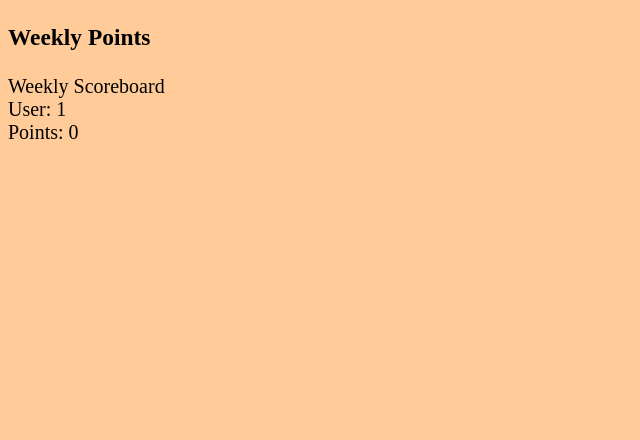
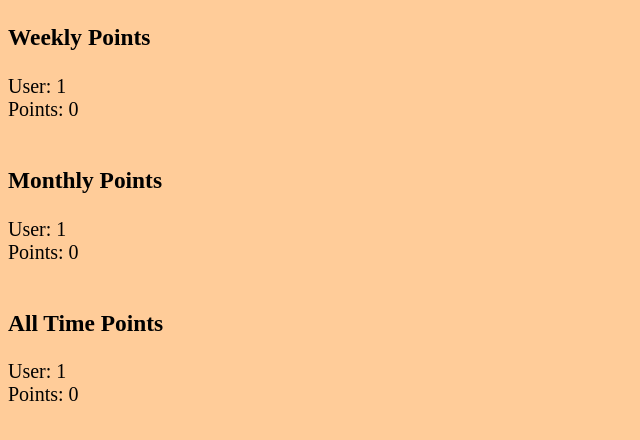
Before and after one commit to EricKnudsen256/IT202Repo, a PHP site: page /home.php in a window 1280 px wide. Shown: the part 142-582 px from the top of the page, without its empty margins (0-640 px from the left). Run offline with PHP 8.4, Linux system fonts and the light colour scheme; tables that the repository leaves empty or names only in its code hold one stand-in row (values such as "Sample post"); data that the repository does not hold is empty; a stand-in replaces the project's code that opens the database connection.

Commit message:
Final Commit for milestone 4

```diff
--- a/project/home.php
+++ b/project/home.php
@@ -12,9 +12,24 @@ if (isset($_SESSION["user"]) && isset($_SESSION["user"]["email"])) {
 <?php
 
     $currentTime = date('Y-m-d H:i:s');
-    $oneWeekAgo = strtotime("-1 month");
+    $oneWeekAgo = date('Y-m-d H:i:s', strtotime("-7 days"));
     $db = getDB();
-    $stmt = $db->prepare("SELECT user_id, sum(points_change) as points from PointsHistory group by user_id");
+    $stmt = $db->prepare("SELECT user_id, sum(points_change) as points from PointsHistory WHERE :oneWeekAgo < created group by user_id order by points DESC LIMIT 10 ");
+    $r = $stmt->execute([":oneWeekAgo"=>$oneWeekAgo
+        ]);
+
+   $resultW = $stmt->fetchAll(PDO::FETCH_ASSOC);
+
+    $oneWeekAgo = date('Y-m-d H:i:s', strtotime("-1 month"));
+    $db = getDB();
+    $stmt = $db->prepare("SELECT user_id, sum(points_change) as points from PointsHistory WHERE :oneWeekAgo < created group by user_id order by points DESC LIMIT 10 ");
+    $r = $stmt->execute([":oneWeekAgo"=>$oneWeekAgo
+        ]);
+
+   $resultM = $stmt->fetchAll(PDO::FETCH_ASSOC);
+
+    $db = getDB();
+    $stmt = $db->prepare("SELECT user_id, sum(points_change) as points from PointsHistory group by user_id order by points DESC LIMIT 10 ");
     $r = $stmt->execute([
         ]);
 
@@ -27,19 +42,40 @@ if (isset($_SESSION["user"]) && isset($_SESSION["user"]["email"])) {
     <h3>Weekly Points</h3>
     <div class="row">
     <div class="card-group">
-<?php if($resultA && count($resultA) > 0):?>
-    <?php foreach($resultA as $r):?>
+<?php if($resultW && count($resultW) > 0):?>
+    <?php foreach($resultW as $r):?>
         <div class="col-auto mb-3">
             <div class="card" style="width: 18rem;">
                 <div class="card-body">
-                    <div class="card-title">
-                        <?php safer_echo("Weekly Scoreboard");?>
-                    </div>
                     <div class="card-text">
                         <div>User: <?php safer_echo($r["user_id"]);?>
 			</div>
 			<div>Points:  <?php safer_echo($r["points"]);?>
 			</div>
+			</br>
+                </div>
+            </div>
+        </div>
+    <?php endforeach;?>
+<?php endif;?>
+    </div>
+    </div>
+
+    <div class="container-fluid">
+    <h3>Monthly Points</h3>
+    <div class="row">
+    <div class="card-group">
+<?php if($resultM && count($resultM) > 0):?>
+    <?php foreach($resultM as $r):?>
+        <div class="col-auto mb-3">
+            <div class="card" style="width: 18rem;">
+                <div class="card-body">
+                    <div class="card-text">
+                        <div>User: <?php safer_echo($r["user_id"]);?>
+                        </div>
+                        <div>Points:  <?php safer_echo($r["points"]);?>
+                        </div>
+                        </br>
                 </div>
             </div>
         </div>
@@ -50,4 +86,27 @@ if (isset($_SESSION["user"]) && isset($_SESSION["user"]["email"])) {
 
 
 
+    <div class="container-fluid">
+    <h3>All Time Points</h3>
+    <div class="row">
+    <div class="card-group">
+<?php if($resultA && count($resultA) > 0):?>
+    <?php foreach($resultA as $r):?>
+        <div class="col-auto mb-3">
+            <div class="card" style="width: 18rem;">
+                <div class="card-body">
+                    <div class="card-text">
+                        <div>User: <?php safer_echo($r["user_id"]);?>
+                        </div>
+                        <div>Points:  <?php safer_echo($r["points"]);?>
+                        </div>
+                        </br>
+                </div>
+            </div>
+        </div>
+    <?php endforeach;?>
+<?php endif;?>
+    </div>
+    </div>
+
 <?php require(__DIR__ . "/partials/flash.php");?>
```
